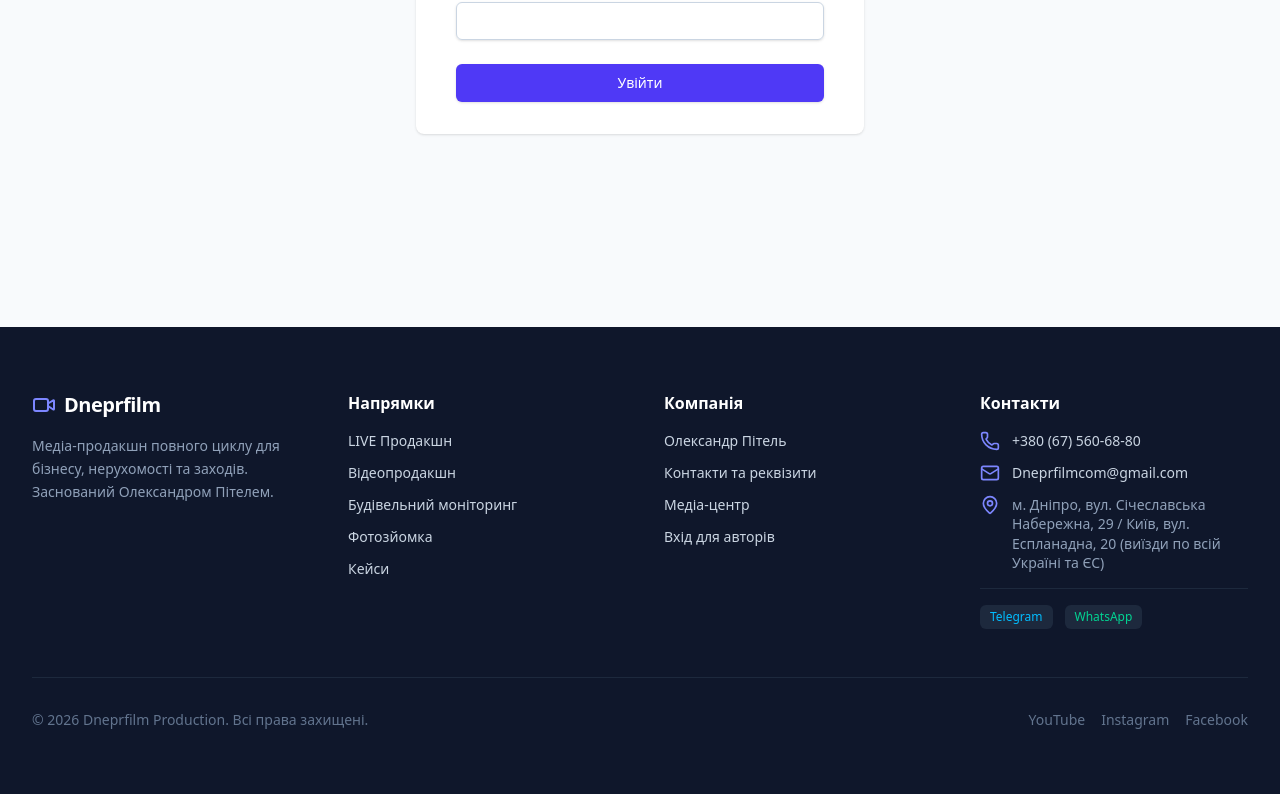
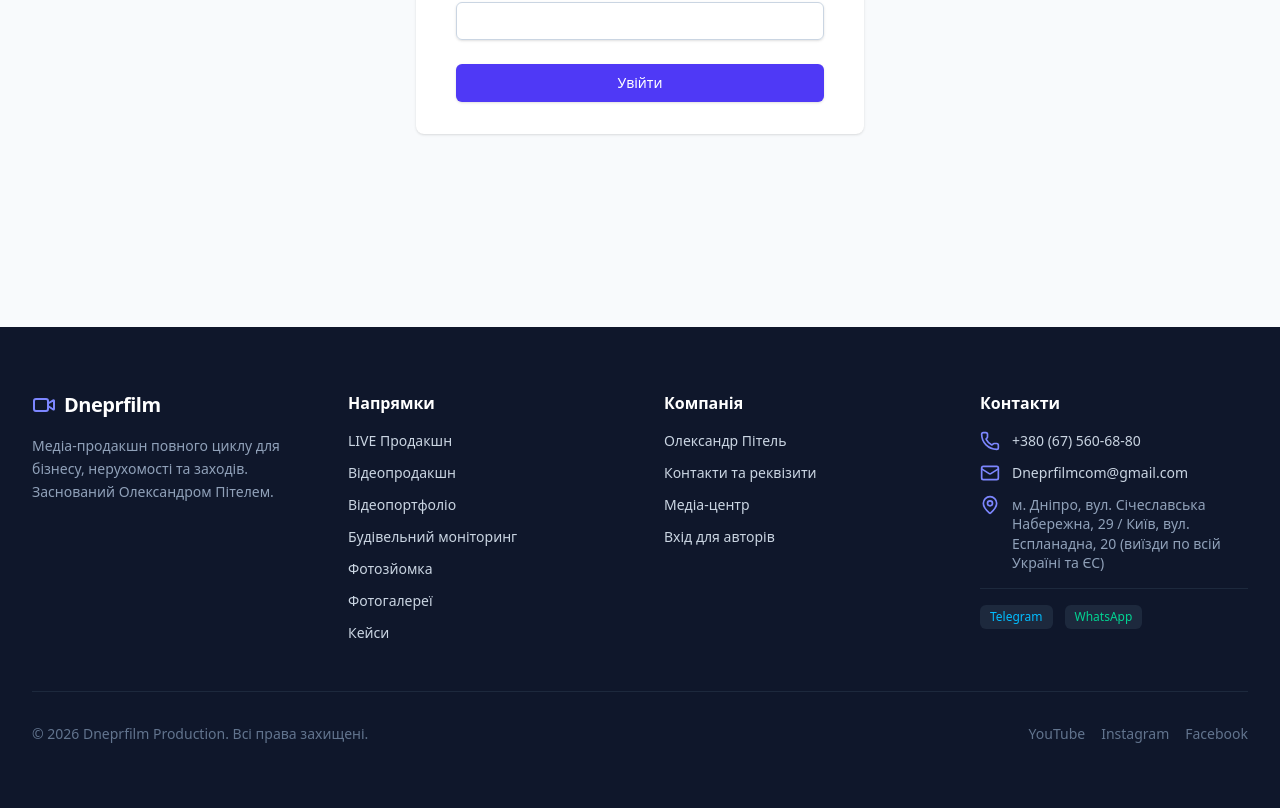
Before and after one commit to videolab666/Dneprfilmcom, a React (Vite) app: page /admin/login in a window 1280 px wide. Shown: the part 553-1361 px from the top of the page. Built offline with nearby package versions, Linux system fonts and the light colour scheme; no server answers; the database is empty.

Commit message:
Link media portfolios from footer

```diff
--- a/src/components/layout/Footer.tsx
+++ b/src/components/layout/Footer.tsx
@@ -3,7 +3,7 @@
 import { useSiteContent } from '../../context/SiteContentContext';
 
 export function Footer() {
-  const { settings, t } = useSiteContent();
+  const { settings, t, l } = useSiteContent();
 
   return (
     <footer className="bg-slate-900 text-slate-300 py-16">
@@ -27,8 +27,10 @@
             <ul className="space-y-3 text-sm">
               <li><Link to="/live" className="hover:text-white transition-colors">{t('nav.live')}</Link></li>
               <li><Link to="/video" className="hover:text-white transition-colors">{t('nav.video')}</Link></li>
+              <li><Link to="/videos" className="hover:text-white transition-colors">{l('Відеопортфоліо', 'Видеопортфолио', 'Video portfolio')}</Link></li>
               <li><Link to="/construction" className="hover:text-white transition-colors">{t('nav.construction')}</Link></li>
               <li><Link to="/photo" className="hover:text-white transition-colors">{t('nav.photo')}</Link></li>
+              <li><Link to="/galleries" className="hover:text-white transition-colors">{l('Фотогалереї', 'Фотогалереи', 'Photo galleries')}</Link></li>
               <li><Link to="/cases" className="hover:text-white transition-colors">{t('nav.cases')}</Link></li>
             </ul>
           </div>
```
